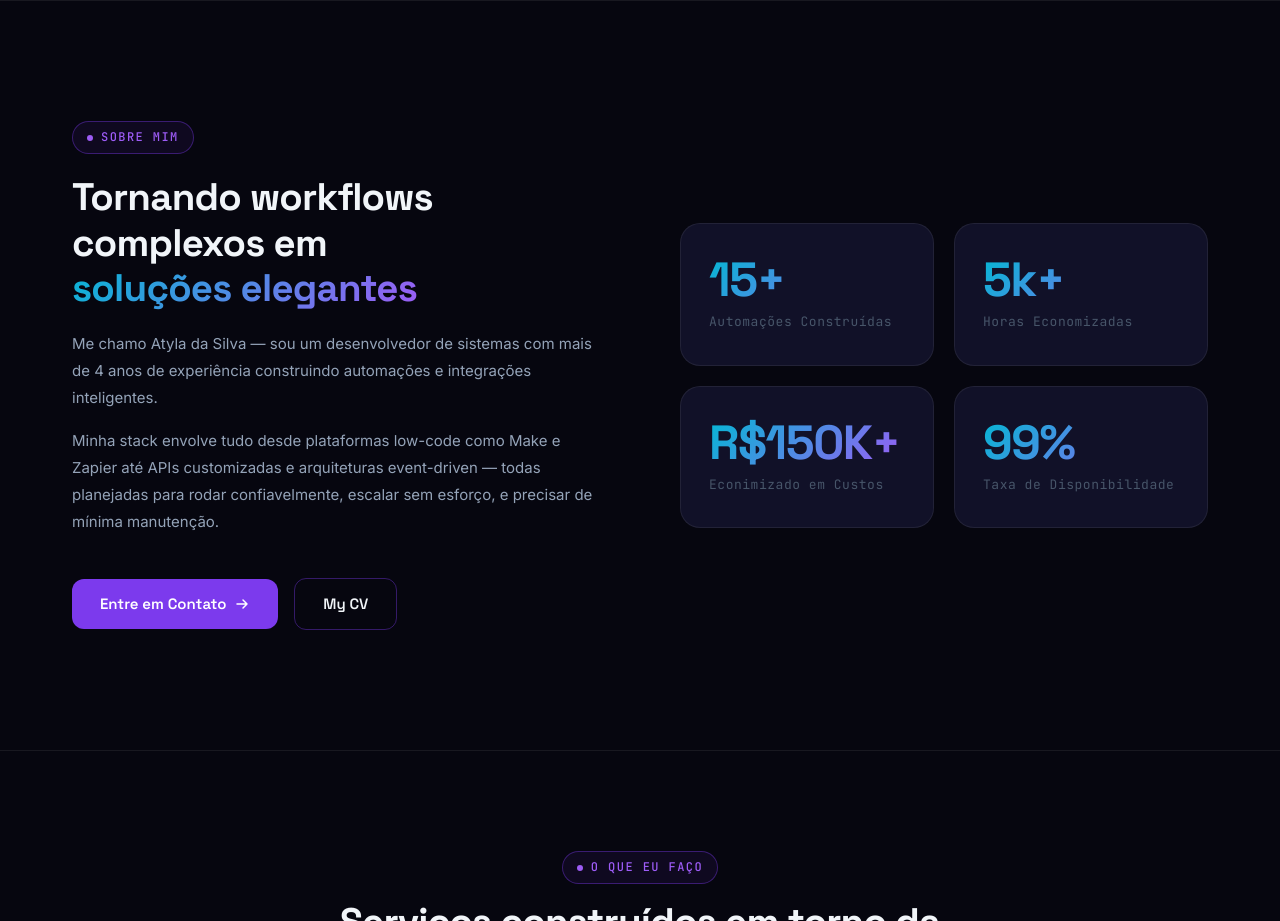
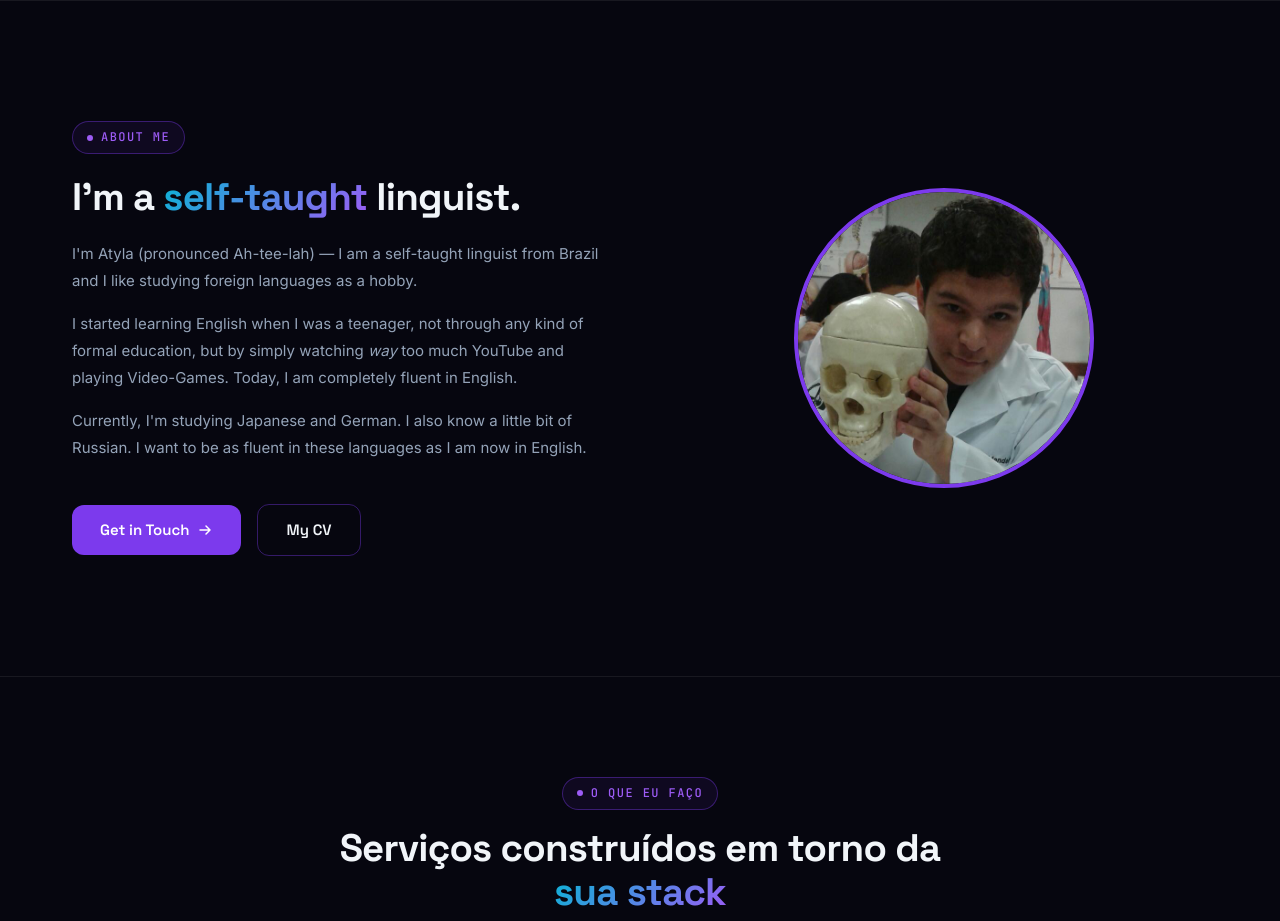
Before and after one commit to AtylaDaSilva/portfolio-website, a React (Vite) app: page / in a window 1280 px wide. Shown: the part 800-1721 px from the top of the page. Built offline with nearby package versions, Linux system fonts and the light colour scheme.

Commit message:
feat(about): translated & added avatar pic

```diff
--- a/src/components/About.css
+++ b/src/components/About.css
@@ -28,9 +28,9 @@
 
 /* Stats grid */
 .about__stats {
-  display: grid;
-  grid-template-columns: 1fr 1fr;
-  gap: 20px;
+  display: flex;
+  justify-content: center;
+  align-items: center;
 }
 
 .stat-card {
--- a/src/components/About.jsx
+++ b/src/components/About.jsx
@@ -1,12 +1,13 @@
 import './About.css'
 import DownloadCVButton from './common/DownloadCVButton/DownloadCVButton'
+import Avatar from './common/Avatar/Avatar';
 
-const stats = [
-  { value: '15+', label: 'Automações Construídas' },
-  { value: '5k+', label: 'Horas Economizadas' },
-  { value: 'R$150K+', label: 'Econimizado em Custos' },
-  { value: '99%', label: 'Taxa de Disponibilidade' },
-]
+// const stats = [
+//   { value: '15+', label: 'Automações Construídas' },
+//   { value: '5k+', label: 'Horas Economizadas' },
+//   { value: 'R$150K+', label: 'Econimizado em Custos' },
+//   { value: '99%', label: 'Taxa de Disponibilidade' },
+// ]
 
 export default function About() {
   const years = new Date().getFullYear() - 2022
@@ -15,22 +16,23 @@ export default function About() {
       <div className="container about__inner">
         {/* Left */}
         <div className="about__text">
-          <span className="section-eyebrow">Sobre mim</span>
+          <span className="section-eyebrow">About Me</span>
           <h2 className="about__heading">
-            Tornando workflows complexos em<br />
-            <span className="gradient-text">soluções elegantes</span>
+            I'm a <span className="gradient-text">self-taught</span> linguist.
           </h2>
           <p className="about__body">
-            Me chamo Atyla da Silva — sou um desenvolvedor de sistemas com mais de {years} anos de experiência
-            construindo automações e integrações inteligentes.
+            I'm Atyla (pronounced Ah-tee-lah) — I am a self-taught linguist from Brazil and I like studying foreign languages as a hobby.
           </p>
+
           <p className="about__body">
-            Minha stack envolve tudo desde plataformas low-code como Make e Zapier
-            até APIs customizadas e arquiteturas event-driven — todas planejadas para
-            rodar confiavelmente, escalar sem esforço, e precisar de mínima manutenção.
+            I started learning English when I was a teenager, not through any kind of formal education, but by simply watching <bold><i>way</i></bold> too much YouTube and playing Video-Games. Today, I am completely fluent in English.
+          </p>
+
+          <p className="about__body">
+            Currently, I'm studying Japanese and German. I also know a little bit of Russian. I want to be as fluent in these languages as I am now in English.
           </p>
           <a href="#contact" className="btn-primary" style={{ marginTop: 28, marginRight: 16, display: 'inline-flex' }}>
-            Entre em Contato
+            Get in Touch
             <svg viewBox="0 0 16 16" fill="none" width="16" height="16">
               <path d="M3 8h10M9 4l4 4-4 4" stroke="currentColor" strokeWidth="1.5" strokeLinecap="round" strokeLinejoin="round" />
             </svg>
@@ -40,12 +42,13 @@ export default function About() {
 
         {/* Right: stats */}
         <div className="about__stats">
-          {stats.map(({ value, label }) => (
+          <Avatar src="src/img/profile_pic_001.jpg" name="Atyla" size={300} borderColor="var(--violet)" />
+          {/* {stats.map(({ value, label }) => (
             <div key={label} className="stat-card">
               <span className="stat-card__value gradient-text">{value}</span>
               <span className="stat-card__label">{label}</span>
             </div>
-          ))}
+          ))} */}
         </div>
       </div>
     </section>
--- /dev/null
+++ b/src/components/common/Avatar/Avatar.jsx
@@ -0,0 +1,83 @@
+import { useState } from "react";
+
+const SIZES = {
+  md: 96,
+  lg: 144,
+  xl: 200,
+};
+
+function getInitials(name = "") {
+  const parts = name.trim().split(/\s+/).filter(Boolean);
+  if (parts.length === 0) return "?";
+  if (parts.length === 1) return parts[0][0].toUpperCase();
+  return (parts[0][0] + parts[parts.length - 1][0]).toUpperCase();
+}
+
+/**
+ * Round avatar picture.
+ *
+ * Props:
+ *  - src:         image URL
+ *  - alt:         alt text (defaults to `name`)
+ *  - name:        used for the initials fallback
+ *  - size:        "md" (96px) | "lg" (144px) | "xl" (200px) | any number in px
+ *  - borderColor: color of the round frame
+ *  - borderWidth: thickness of the frame in px
+ */
+export default function Avatar({
+  src,
+  alt,
+  name = "",
+  size = "lg",
+  borderColor = "#e2e8f0",
+  borderWidth = 4,
+  style,
+  ...rest
+}) {
+  const [failed, setFailed] = useState(false);
+  const px = typeof size === "number" ? size : SIZES[size] ?? SIZES.lg;
+  const showImage = src && !failed;
+
+  return (
+    <div
+      role={showImage ? undefined : "img"}
+      aria-label={showImage ? undefined : alt || name || "Avatar"}
+      style={{
+        width: px,
+        height: px,
+        flexShrink: 0,
+        borderRadius: "50%",
+        overflow: "hidden",
+        boxSizing: "border-box",
+        border: `${borderWidth}px solid ${borderColor}`,
+        background: "#cbd5e1",
+        color: "#334155",
+        display: "inline-flex",
+        alignItems: "center",
+        justifyContent: "center",
+        fontFamily: "system-ui, sans-serif",
+        fontWeight: 600,
+        fontSize: px * 0.36,
+        userSelect: "none",
+        ...style,
+      }}
+      {...rest}
+    >
+      {showImage ? (
+        <img
+          src={src}
+          alt={alt || name || "Avatar"}
+          onError={() => setFailed(true)}
+          style={{
+            width: "100%",
+            height: "100%",
+            objectFit: "cover",
+            display: "block",
+          }}
+        />
+      ) : (
+        getInitials(name)
+      )}
+    </div>
+  );
+}
```
Also changed, not shown: src/img/profile_pic_001.jpg (added).
